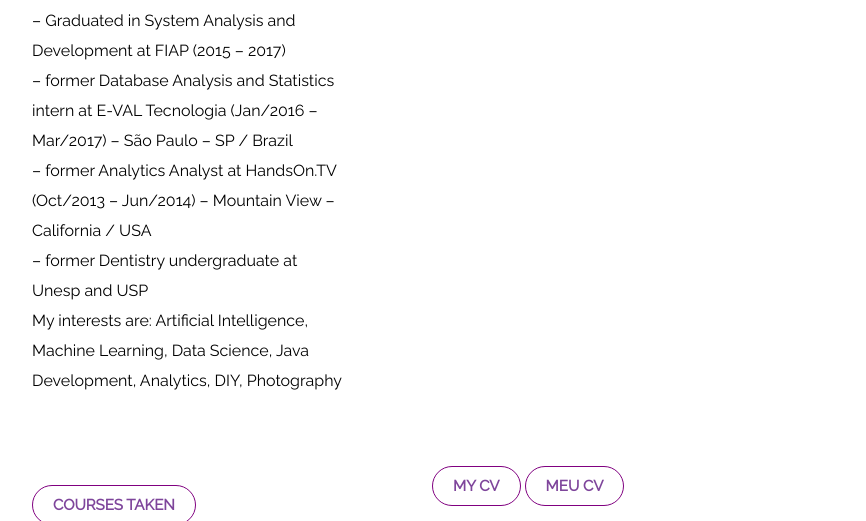
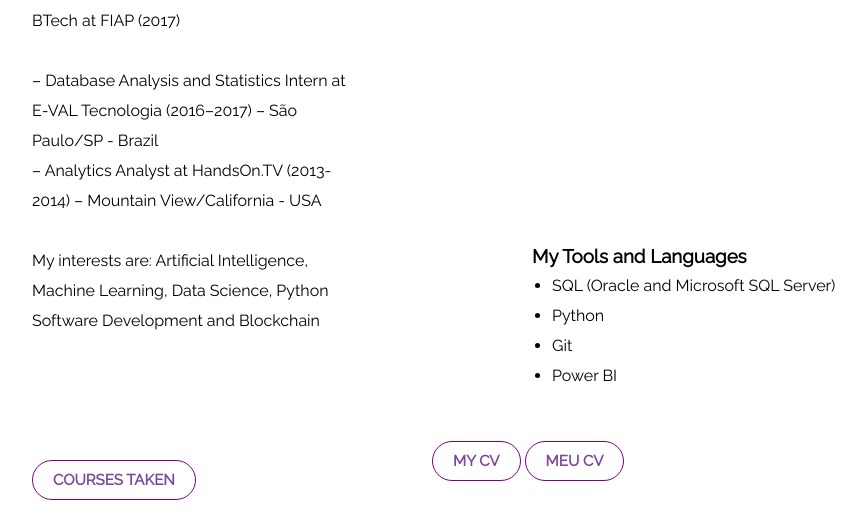
Before and after one commit to cintia-shinoda/personal-website, a plain HTML site: page website/index.html in a window 1280 px wide. Shown: the part 1001-1522 px from the top of the page, without its empty margins (160-1026 px from the left). Drawn offline with Linux system fonts and the light colour scheme.

Commit message:
update: Feb/23

```diff
--- a/website/css/style.css
+++ b/website/css/style.css
@@ -59,7 +59,7 @@ a{
     text-align: left;
 }
 
-.sobre-mim__descricao, .sobre-mim__habilidades{
+.sobre-mim__descricao, .sobre-mim__habilidades, .sobre-mim__tools_and_languages{
     display:inline-block;
     width: 35%;
     font-size: 16px;
@@ -71,6 +71,11 @@ a{
 .sobre-mim__habilidades{
     margin-left: 200px;
     vertical-align: top;
+}
+
+.sobre-mim__tools_and_languages{
+    margin-left: 500px;
+    margin-top: -500px;
 }
 
 .sobre-mim__titulo{
--- a/website/index.html
+++ b/website/index.html
@@ -8,6 +8,7 @@
 </head>
 
 <body>
+
     <!-- banner-->
     <section class="banner">
         <div class="banner__texto">
@@ -19,29 +20,26 @@
 
 
 
-
     <!--sobre mim-->
     <section class="sobre-mim" id=sobre-mim>
         <h2 class="sobre-mim__titulo">A little about me</h2>
         <div class="sobre-mim__descricao">
             <p>I am <span class="destaque">Cintia Shinoda</span>. </p>
             <p>
-                – currently attending Artificial Intelligence and Machine Learning MBA at FIAP – (2021)
+                - currently attending Data Science B.Sc at Univesp
                 <br/>
-                – currently attending Java Development Immersion at FIAP Shift – (2021)
+                – Artificial Intelligence and Machine Learning MBA at FIAP (2021)
                 <br/>
-                – Graduated in System Analysis and Development at FIAP (2015 – 2017)
+                – System Analysis and Development BTech at FIAP (2017)
                 <br/>
-                – former Database Analysis and Statistics intern at E-VAL Tecnologia (Jan/2016 – Mar/2017) – São Paulo – SP / Brazil
                 <br/>
-                – former Analytics Analyst at HandsOn.TV (Oct/2013 – Jun/2014) – Mountain View – California / USA
+                – Database Analysis and Statistics Intern at E-VAL Tecnologia (2016–2017) – São Paulo/SP - Brazil
                 <br/>
-                – former Dentistry undergraduate at Unesp and USP
+                – Analytics Analyst at HandsOn.TV (2013-2014) – Mountain View/California - USA
                 <br/>
-                My interests are: Artificial Intelligence, Machine Learning, Data Science, Java Development, Analytics, DIY, Photography
+                <br/>
+                My interests are: Artificial Intelligence, Machine Learning, Data Science, Python Software Development and Blockchain
             </p>
-
-
         </div>
 
         <div class="sobre-mim__habilidades">
@@ -53,8 +51,16 @@
                     <li>Machine Learning</li>
                     <li>Software Development</li>
                 </ul>
+        </div>
 
-
+        <div class="sobre-mim__tools_and_languages">
+            <h3 class="tools__title">My Tools and Languages</h3>
+                <ul class="habilidades__lista">
+                    <li>SQL (Oracle and Microsoft SQL Server)</li>
+                    <li>Python</li>
+                    <li>Git</li>
+                    <li>Power BI</li>
+                </ul>
         </div>
 
         <div class="cv">
@@ -79,7 +85,7 @@
         </div>
 
         <div>
-            <p class="copyright">Copyright 2021</p>
+            <p class="copyright">Copyright 2023</p>
         </div>
     </section>
 
```
Also changed, not shown: 2 other files.
